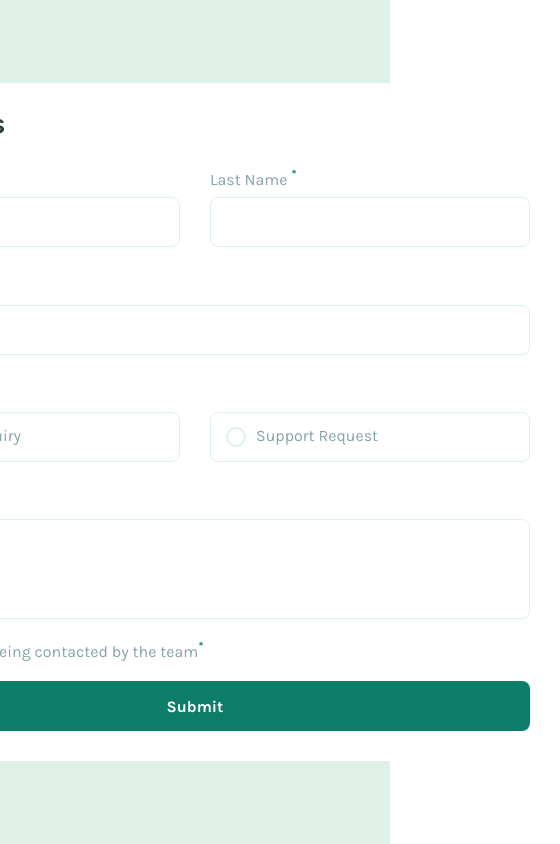
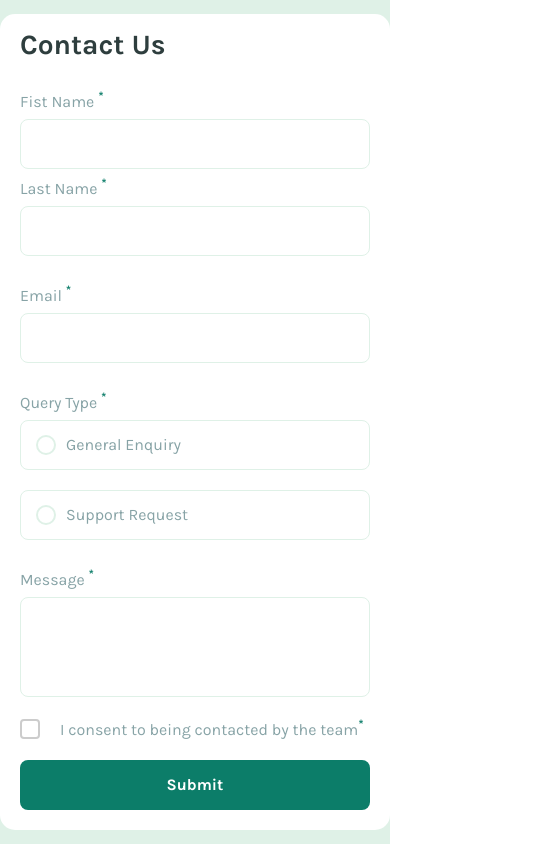
Before and after one commit to km-saifullah/contact-form-frontendmentor, a React (Vite) app: page / in a window 390 px wide. Shown: the whole page, 560 px wide, since content can reach past the window. Built offline with nearby package versions, Linux system fonts and the light colour scheme.

Commit message:
responsive design done

```diff
--- a/src/app.scss
+++ b/src/app.scss
@@ -4,6 +4,8 @@
 @import "@scss/mixins/required.scss";
 @import "@scss/mixins/button.scss";
 @import "@scss/mixins/error.scss";
+@import "@scss/mixins/mobile.scss";
+@import "@scss/mixins/tablet.scss";
 
 // app design start
 .main_contact {
@@ -30,6 +32,7 @@
           display: flex;
           align-items: center;
           justify-content: space-between;
+          flex-wrap: nowrap;
           padding-bottom: 20px;
           div {
             .label_name {
@@ -77,6 +80,8 @@
             display: flex;
             align-items: center;
             justify-content: space-between;
+            flex-wrap: nowrap;
+            gap: 0px;
             .radio_label {
               display: flex;
               align-items: center;
@@ -197,7 +202,10 @@
           }
         }
       }
+      @include mobile;
+      @include tablet;
     }
   }
 }
+
 // app design end
--- /dev/null
+++ b/src/scss/mixins/mobile.scss
@@ -0,0 +1,85 @@
+@use "../common/variable.scss";
+// reponsive design for mobile devide
+@mixin mobile {
+  @media (max-width: 576px) {
+    width: 100%;
+    padding: 20px;
+    .contact_form {
+      .name_wrapper {
+        display: flex;
+        align-items: center;
+        justify-content: space-between;
+        flex-wrap: wrap;
+        padding-bottom: 20px;
+        div {
+          width: 100%;
+          .label_name {
+            padding: 10px 0;
+            .required_sign {
+              @include required;
+            }
+          }
+          .input_field {
+            width: 100%;
+            height: 50px;
+            @include input;
+          }
+          .error_message {
+            @include error;
+          }
+        }
+      }
+      .query_container {
+        padding-bottom: 20px;
+        .label_name {
+          padding: 10px 0;
+          .required_sign {
+            @include required;
+          }
+        }
+        .radio_wrapper {
+          display: flex;
+          align-items: center;
+          justify-content: space-between;
+          flex-wrap: wrap;
+          gap: 20px;
+          .radio_label {
+            display: flex;
+            align-items: center;
+            column-gap: 10px;
+            width: 100%;
+            height: 50px;
+            border: 1px solid variable.$borderColor;
+            outline: none;
+            border-radius: 8px;
+            padding: 15px;
+            .radio_input {
+              appearance: none;
+              height: 20px;
+              width: 20px;
+              border: 2px solid variable.$borderColor;
+              border-radius: 50%;
+              position: relative;
+              cursor: pointer;
+
+              &:checked::before {
+                content: "";
+                position: absolute;
+                top: 50%;
+                left: 50%;
+                transform: translate(-50%, -50%);
+                width: 12px;
+                height: 12px;
+                background-color: variable.$primary; /* Checked color */
+                border-radius: 50%;
+              }
+            }
+          }
+        }
+        .error_message {
+          @include error;
+        }
+      }
+    }
+  }
+}
--- /dev/null
+++ b/src/scss/mixins/tablet.scss
@@ -0,0 +1,85 @@
+@use "../common/variable.scss";
+// reponsive design for mobile devide
+@mixin tablet {
+  @media (max-width: 1024px) {
+    width: 100%;
+    padding: 20px;
+    .contact_form {
+      .name_wrapper {
+        display: flex;
+        align-items: center;
+        justify-content: space-between;
+        flex-wrap: wrap;
+        padding-bottom: 20px;
+        div {
+          width: 100%;
+          .label_name {
+            padding: 10px 0;
+            .required_sign {
+              @include required;
+            }
+          }
+          .input_field {
+            width: 100%;
+            height: 50px;
+            @include input;
+          }
+          .error_message {
+            @include error;
+          }
+        }
+      }
+      .query_container {
+        padding-bottom: 20px;
+        .label_name {
+          padding: 10px 0;
+          .required_sign {
+            @include required;
+          }
+        }
+        .radio_wrapper {
+          display: flex;
+          align-items: center;
+          justify-content: space-between;
+          flex-wrap: wrap;
+          gap: 20px;
+          .radio_label {
+            display: flex;
+            align-items: center;
+            column-gap: 10px;
+            width: 100%;
+            height: 50px;
+            border: 1px solid variable.$borderColor;
+            outline: none;
+            border-radius: 8px;
+            padding: 15px;
+            .radio_input {
+              appearance: none;
+              height: 20px;
+              width: 20px;
+              border: 2px solid variable.$borderColor;
+              border-radius: 50%;
+              position: relative;
+              cursor: pointer;
+
+              &:checked::before {
+                content: "";
+                position: absolute;
+                top: 50%;
+                left: 50%;
+                transform: translate(-50%, -50%);
+                width: 12px;
+                height: 12px;
+                background-color: variable.$primary; /* Checked color */
+                border-radius: 50%;
+              }
+            }
+          }
+        }
+        .error_message {
+          @include error;
+        }
+      }
+    }
+  }
+}
```
